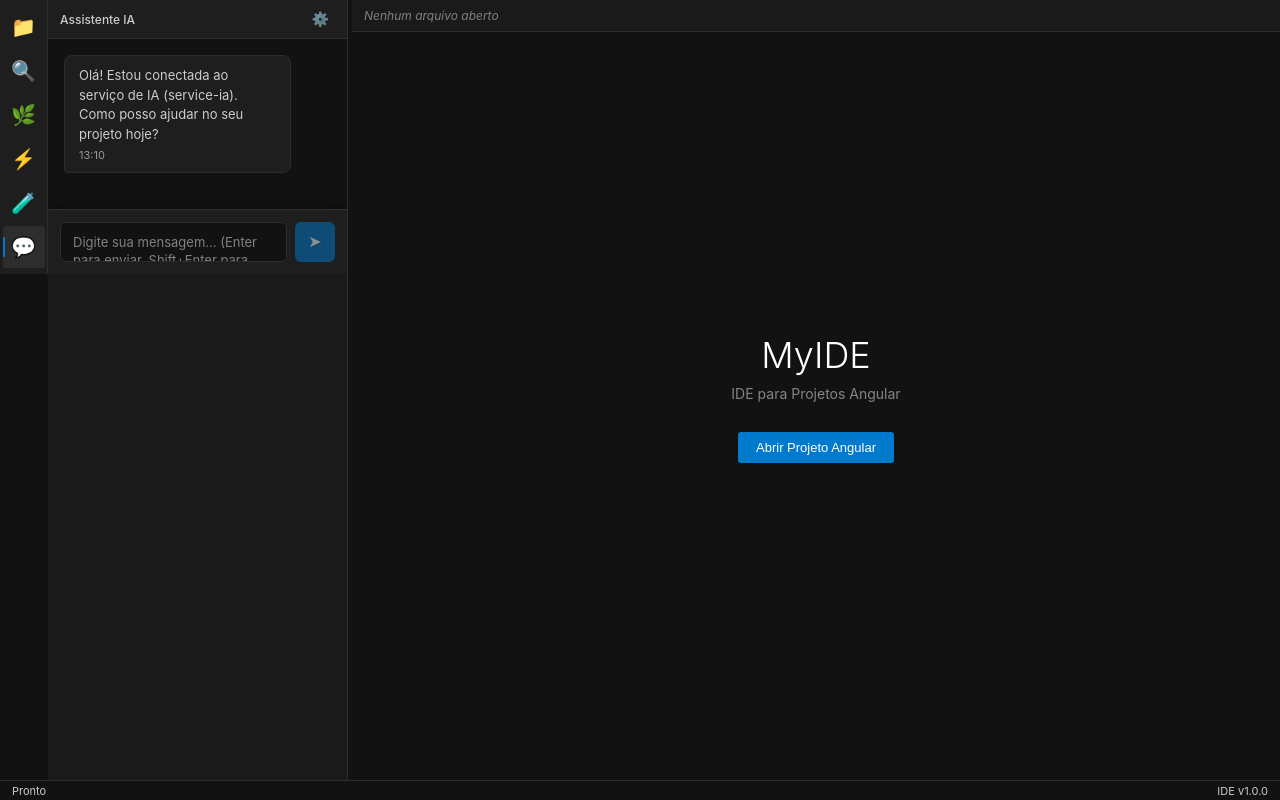
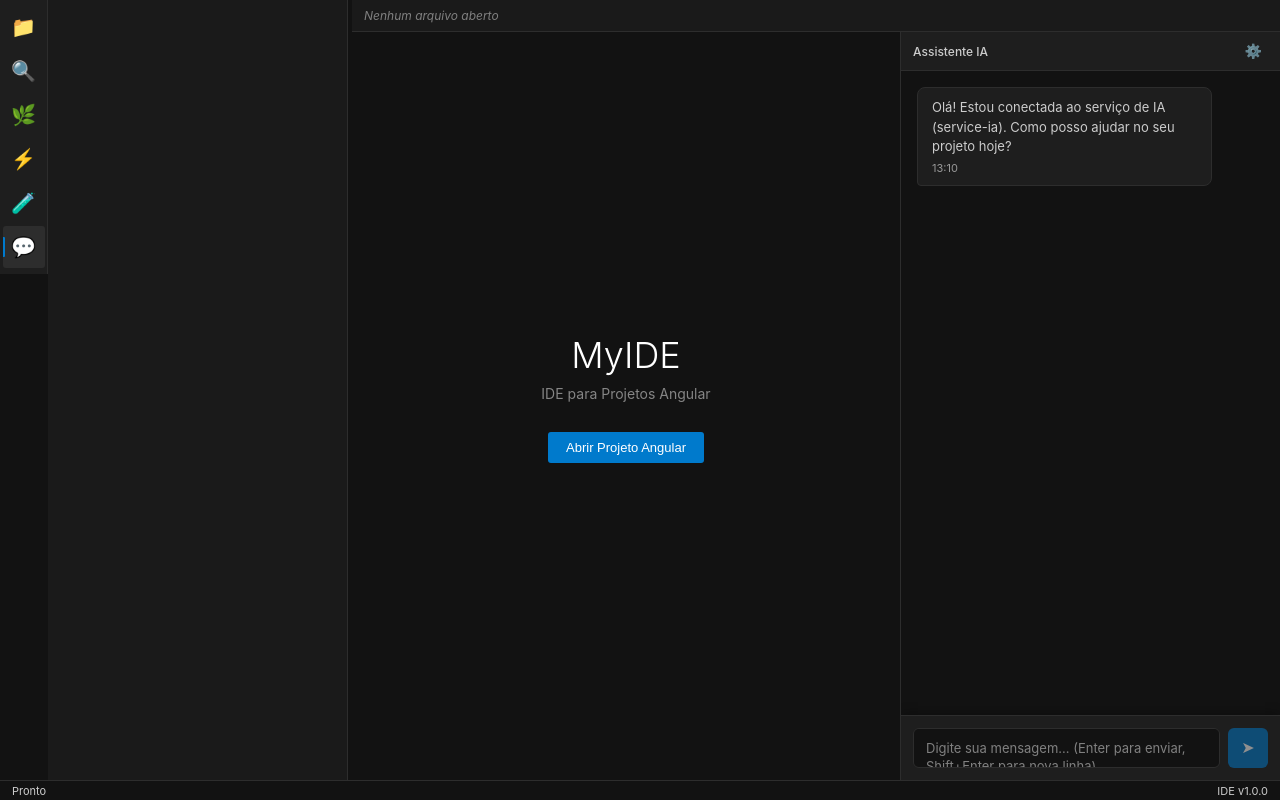
Before and after one commit to iagogaldino/stackspot-ide, an Angular app: page / in a window 1280 px wide. Both pictures are taken after a click on the button "Chat". Built offline with nearby package versions, Linux system fonts and the light colour scheme; what xterm-addon-fit would draw is missing.

Commit message:
Ajusta layout do chat e editor

```diff
--- a/src/renderer/app/app.component.css
+++ b/src/renderer/app/app.component.css
@@ -58,18 +58,42 @@ app-activity-bar {
   min-width: 0;
 }
 
+.main-body {
+  flex: 1;
+  display: flex;
+  min-height: 0;
+  min-width: 0;
+  overflow: hidden;
+}
+
+.primary-pane {
+  flex: 1;
+  display: flex;
+  flex-direction: column;
+  min-width: 0;
+  min-height: 0;
+}
+
 /* Tabs component */
 .main-content app-tabs {
   flex-shrink: 0;
 }
 
 .editor-area {
+  flex: 1;
+  display: flex;
+  flex-direction: column;
   overflow: hidden;
   min-width: 0;
   min-height: 0;
-  width: 100%;
-  height: 100%;
   transition: height var(--transition-slow) var(--transition-ease);
+}
+
+.editor-area > app-editor {
+  flex: 1;
+  min-height: 0;
+  min-width: 0;
+  display: flex;
 }
 
 .editor-area.with-terminal {
@@ -121,6 +145,25 @@ app-activity-bar {
   overflow: hidden;
 }
 
+.ai-chat-panel {
+  width: 380px;
+  flex: 0 0 380px;
+  background-color: var(--color-bg-secondary);
+  border-left: var(--border-width-thin) solid var(--color-border-primary);
+  display: flex;
+  flex-direction: column;
+  min-height: 0;
+  overflow: hidden;
+}
+
+.ai-chat-panel app-chat {
+  flex: 1;
+  min-height: 0;
+  overflow: hidden;
+  display: flex;
+  flex-direction: column;
+}
+
 .empty-state.with-terminal {
   flex: 1;
   min-height: 0;
--- a/src/renderer/app/app.component.html
+++ b/src/renderer/app/app.component.html
@@ -7,7 +7,7 @@
     <aside class="sidebar" appResizable direction="horizontal" [initialSize]="300" [minSize]="150" [maxSize]="800" storageKey="sidebar-width">
       <!-- File Tree -->
       <app-file-tree
-        *ngIf="activeView === 'explorer' && currentProjectPath"
+        *ngIf="(activeView === 'explorer' || activeView === 'chat') && currentProjectPath"
         [projectPath]="currentProjectPath"
         (fileSelected)="onFileSelected($event)">
       </app-file-tree>
@@ -17,14 +17,6 @@
 
       <!-- Test Finder -->
       <app-test-finder *ngIf="activeView === 'tests'"></app-test-finder>
-
-      <!-- Chat Panel -->
-      <app-chat
-        *ngIf="activeView === 'chat'"
-        [projectPath]="currentProjectPath"
-        [selectedFile]="selectedFile"
-        (fileCreated)="onFileSelected($event)">
-      </app-chat>
 
       <!-- Search Panel -->
       <app-search *ngIf="activeView === 'search'"></app-search>
@@ -45,6 +37,8 @@
       <!-- Tabs -->
       <app-tabs></app-tabs>
 
+      <div class="main-body">
+        <div class="primary-pane">
           <!-- Editor Area -->
           <div class="editor-area" *ngIf="selectedFile" [class.with-terminal]="showTerminal" [class.with-test-prompt]="isTestFile(selectedFile)">
             <!-- Layout lado a lado quando tem test-prompt -->
@@ -71,6 +65,17 @@
               <p>Selecione um arquivo na árvore de arquivos para começar a editar.</p>
             </div>
           </div>
+        </div>
+
+        <!-- Chat Panel à direita -->
+        <aside class="ai-chat-panel" *ngIf="activeView === 'chat'">
+          <app-chat
+            [projectPath]="currentProjectPath"
+            [selectedFile]="selectedFile"
+            (fileCreated)="onFileSelected($event)">
+          </app-chat>
+        </aside>
+      </div>
 
       <!-- Terminal -->
       <div class="terminal-panel" *ngIf="showTerminal" appResizable direction="vertical" [initialSize]="300" [minSize]="100" [maxSize]="600" storageKey="terminal-height">
--- a/src/renderer/app/app.component.ts
+++ b/src/renderer/app/app.component.ts
@@ -31,7 +31,6 @@ export class AppComponent implements OnInit, OnDestroy {
   currentProjectPath: string | null = null;
   selectedFile: string | null = null;
   showTerminal = false;
-  showChat = false;
   activeView: ActivityView = 'explorer';
   private activeTabSubscription?: Subscription;
 
```
Lines whose indentation alone changed are shown as unchanged.
